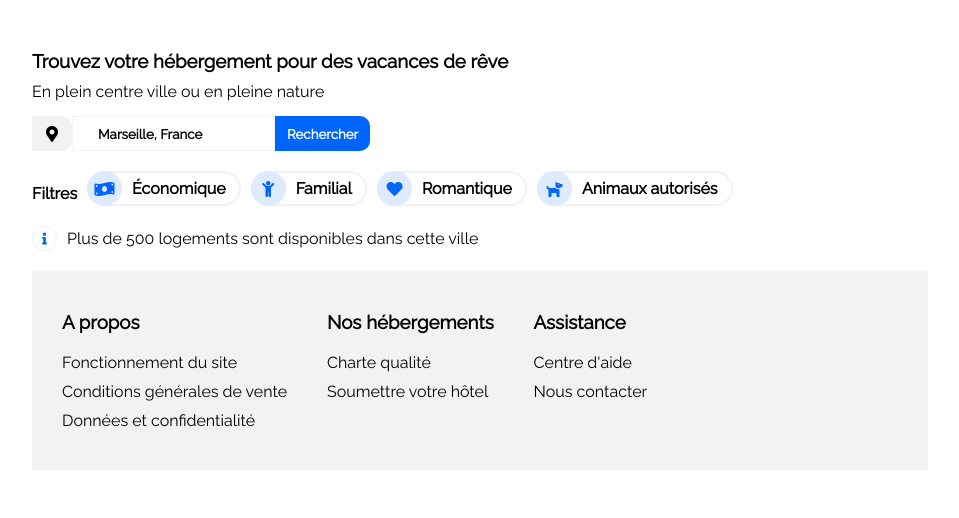
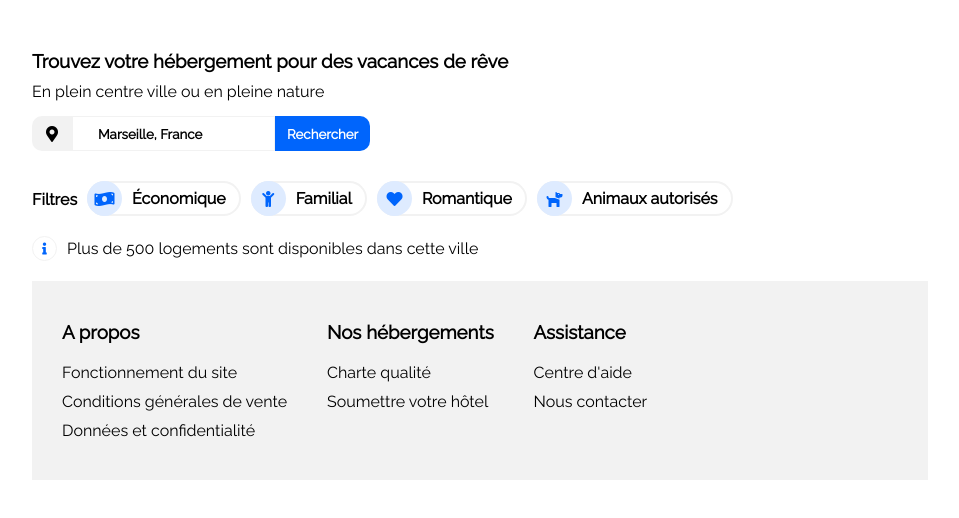
Before and after one commit to musk-coding/savane, a plain HTML site: page index.html in a window 1280 px wide. Shown: the whole page, without its empty margins (160-1119 px from the left). Drawn offline with Linux system fonts and the light colour scheme.

Commit message:
Fix filters alignment and search marker icon

```diff
--- a/index.html
+++ b/index.html
@@ -35,7 +35,7 @@
         </h3>
         <p>En plein centre ville ou en pleine nature</p>
         <div class="search__form">
-          <div class="search__icon">
+          <div class="search__icon__marker">
             <i class="fas fa-map-marker-alt"></i>
           </div>
           <input
--- a/style.css
+++ b/style.css
@@ -85,6 +85,15 @@ ul {
   width: 40px;
 }
 
+.search__icon__marker {
+  display: flex;
+  justify-content: center;
+  align-items: center;
+  background-color: #f2f2f2;
+  border-radius: 10px 0 0 10px;
+  width: 40px;
+}
+
 .search__button {
   height: 35px;
   margin: 0;
@@ -105,7 +114,7 @@ ul {
   display: flex;
   flex-wrap: wrap;
   justify-content: flex-start;
-  align-items: center;
+  align-items: baseline;
 }
 
 .search__filters_label {
@@ -125,7 +134,7 @@ ul {
   text-align: center;
   border-radius: 20px;
   font-weight: bold;
-  margin-right: 10px;
+  margin: 10px 10px 0 0;
 }
 
 .search__filters__option:hover {
```
